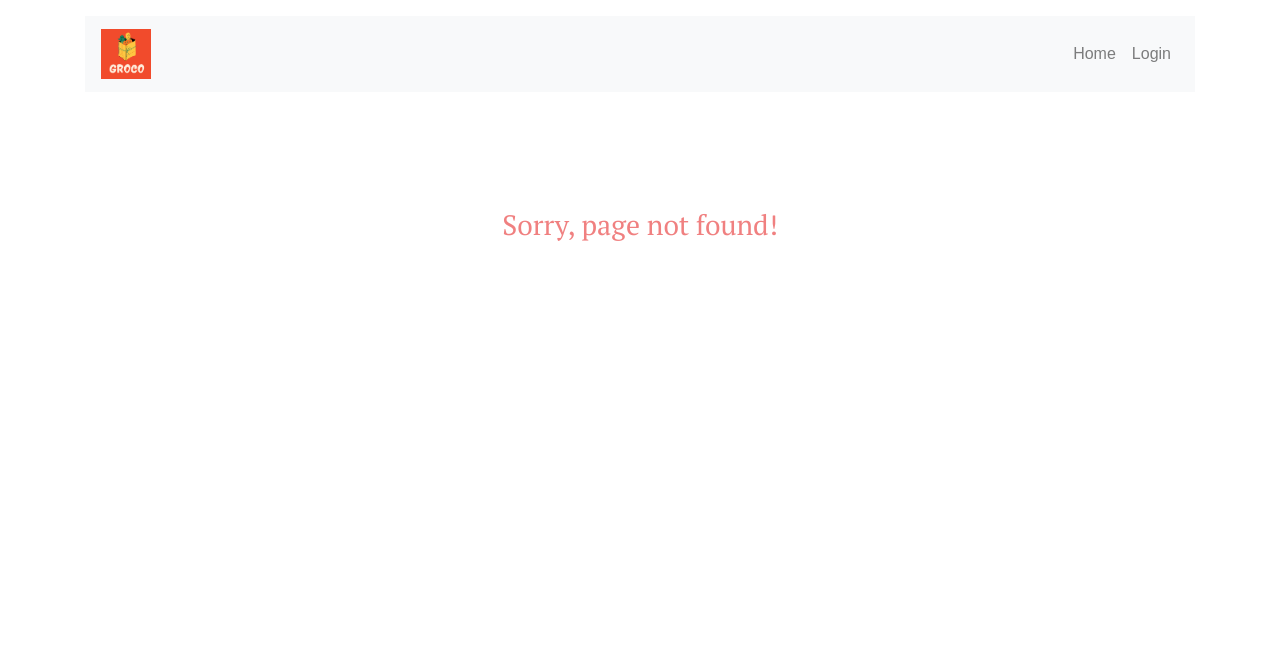
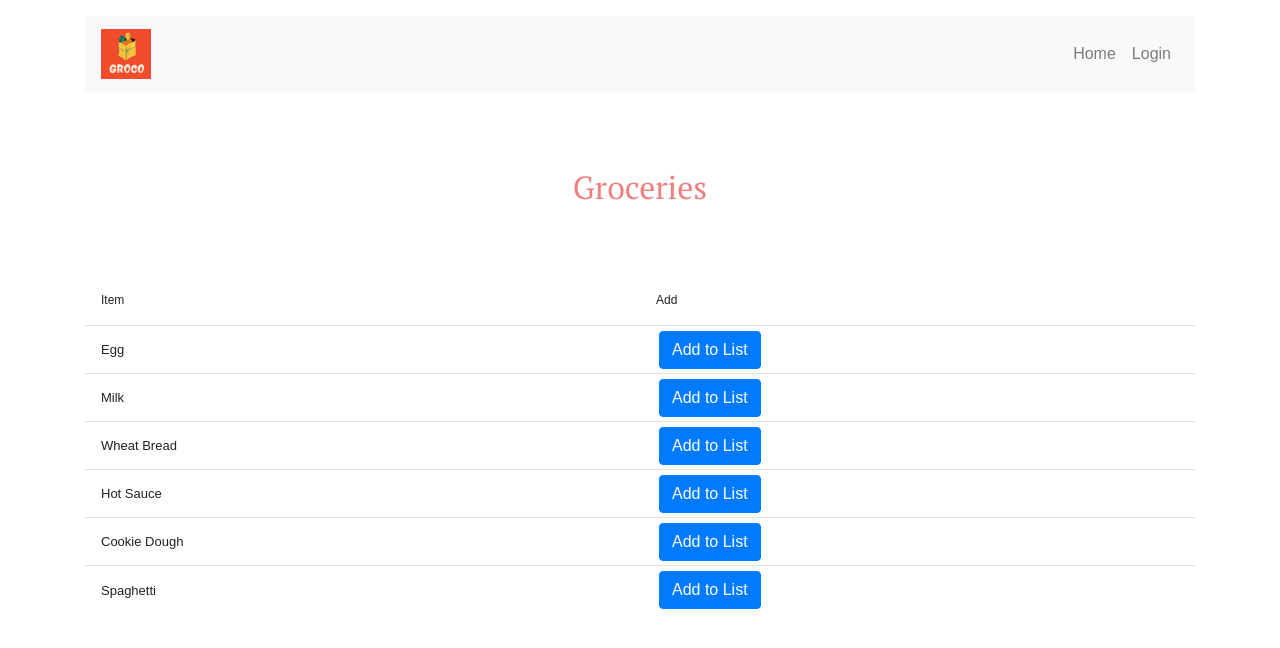
Before and after one commit to arhands/groco, a React (Create React App) app: page /grocery in a window 1280 px wide. Before the commit this address had no page. Shown: the top 648 px of the page. Built offline with nearby package versions, Linux system fonts and the light colour scheme.

Commit message:
Grocery front-end
front-end for grocery page, no db connection

```diff
--- a/src/Routes.js
+++ b/src/Routes.js
@@ -12,6 +12,7 @@ import SinglePlan from "./components/SinglePlan/SinglePlan";
 import EditMealPlan from "./components/EditMealPlan/EditMealPlan";
 import Shopping from "./components/Shopping/Shopping";
 import ViewMealPlan from "./components/ViewMealPlan/ViewMealPlan";
+import Grocery from "./components/Grocery/Grocery";
 
 export default function Routes() {
 
@@ -47,6 +48,9 @@ export default function Routes() {
             <Route exact path ="/shopping">
                 <Shopping />
             </Route>
+            <Route exact path="/grocery">
+                <Grocery/>
+            </Route>
             <Route>
                 <NotFound />
             </Route>
--- /dev/null
+++ b/src/components/Grocery/Grocery.css
@@ -0,0 +1,20 @@
+@media all and (min-width: 480px) {
+    .GroceriesTable {
+        padding: 60px 0;
+      }
+
+    .groco-div {
+        padding: 60px 0;
+    }
+    .center {
+        margin: auto;
+        width: 50%;
+        padding: 10px;
+    }
+    .inputSize {
+        width: 100%;
+        height: 100%;
+        margin: auto;
+    }
+
+}
--- /dev/null
+++ b/src/components/Grocery/Grocery.js
@@ -0,0 +1,110 @@
+import React, { useState } from 'react';
+import DataTable from 'react-data-table-component';
+import { Button, Modal } from 'react-bootstrap';
+import './Grocery.css';
+
+function Grocery() {
+    // gives pop up to choose brand, measurement, and type, adds to shopping list
+    function addToList(data){
+
+
+    }
+
+    // column labels for table
+    const cols =[
+        {name: "Item", selector: row => row.name},
+        {name: "Add", selector: row => row.add}
+    ];
+
+    // dummy data for testing
+    const rawData = [
+        {name: "Egg", id: 100}, {name: "Milk", id: 200},
+        {name: "Wheat Bread", id: 300}, {name: "Hot Sauce", id: 400},
+        {name: "Cookie Dough", id: 500}, {name: "Spaghetti", id: 600}
+    ];
+
+    // dummy brand data for spinner
+    const brands = [
+        {id: 100, name: "Wonder"}, {id: 200, name: "Heinz"},
+        {id: 300, name: "Yoohoo"}, {id: 400, name: "Tapitio"},
+        {id: 500, name: "Chef Boyardee"}, {id: 600, name: "Lays"}
+    ];
+
+    // dynamically assigns brand options for rendering on page
+    let brandsList = brands.length > 0 && brands.map((item, i) => {
+        return (
+            <option key={i} value={item.id}>{item.name}</option>
+        )
+    });
+
+    // dummy measurments data for spinner
+    const meas = [
+        {id: 100, name: "gallon"}, {id: 200, name: "cup"},
+        {id: 300, name: "teaspoon"}, {id: 400, name: "tablespoon"},
+        {id: 500, name: "bag"}, {id: 600, name: "unit"}
+    ];
+
+    // dynamically assigns measurment options for rendering on page
+    let measList = meas.length > 0 && meas.map((item, i) => {
+        return (
+            <option key={i} value={item.id}>{item.name}</option>
+        )
+    });
+
+
+    // set up pop modal
+    const [show, setShow] = useState(false);
+    const handleClose = () => setShow(false);
+    const handleShow = () => setShow(true);
+    const handleOnChange = target => {
+        console.log(target);
+    };
+
+
+    // format raw data to be used in view
+    const data = [];
+    const rawLen = rawData.length;
+    for(let i = 0; i < rawLen; i++){
+        data.push({
+            id: i,
+            name: rawData[i].name,
+            add: (
+                <Button onClick={handleShow}>
+                    Add to List
+                </Button>
+            )
+        });
+    }
+
+    return (
+        <div className="groco-div">
+            <h2>Groceries</h2>
+            <div className="GroceriesTable" id="1">
+            <DataTable columns={cols} data={data} persistTableHead/>
+            </div>
+            <Modal show={show} onHide={handleClose}>
+                <Modal.Header closeButton>
+                    <Modal.Title>Add Item</Modal.Title>
+                </Modal.Header>
+                <Modal.Body>
+                    <div className="center">
+                        <div>
+                            <select className="inputSize"> {brandsList} </select>
+                        </div>
+                        <div>
+                            <select className="inputSize"> {measList} </select>
+
+                        </div>
+                        <div> <input className="inputSize" type="number" min={0} step={0.01}/> </div>
+                    </div>
+                </Modal.Body>
+                <Modal.Footer>
+                    <Button variant="secondary" onClick={handleClose}>Close</Button>
+                    <Button variant="primary" onClick={() => {addToList(data)}}>Add to List</Button>
+                </Modal.Footer>
+            </Modal>
+        </div>
+    );
+}
+
+export default Grocery
--- a/src/components/Landing/Landing.js
+++ b/src/components/Landing/Landing.js
@@ -19,7 +19,9 @@ function Landing() {
                 <Link to="/recipes">
                     <Button style={{ backgroundColor: '#f14b2c' }} block size="lg" >Recipes</Button>
                 </Link>
-                <Button style={{ backgroundColor: '#f14b2c' }} block size="lg" >Groceries</Button>
+                <Link to="/grocery">
+                    <Button style={{ backgroundColor: '#f14b2c' }} block size="lg" >Grocery</Button>
+                </Link>
                 <Link to="/shopping">
                     <Button style={{ backgroundColor: '#f14b2c' }} block size="lg" >Shopping List</Button>
                 </Link>
```
